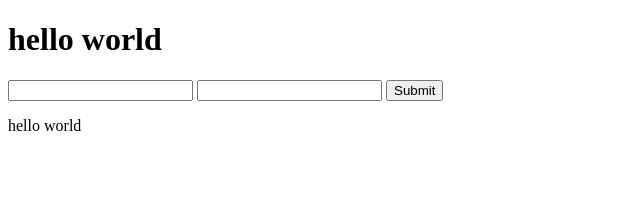
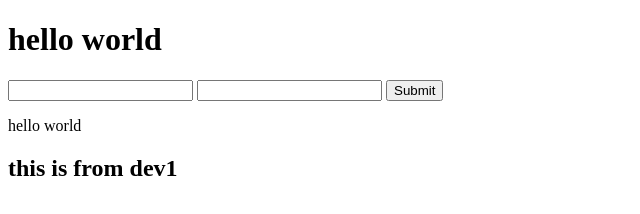
Before and after one commit to shahidulshohid/e-university-test, a plain HTML site: page index.html in a window 1280 px wide. Shown: the whole page, without its empty margins (0-640 px from the left). Drawn offline with Linux system fonts and the light colour scheme.

Commit message:
created h2

```diff
--- a/index.html
+++ b/index.html
@@ -13,5 +13,6 @@
         <button>Submit</button>
     </form>
     <p>hello world</p>
+    <h2>this is from dev1</h2>
 </body>
 </html>
```
